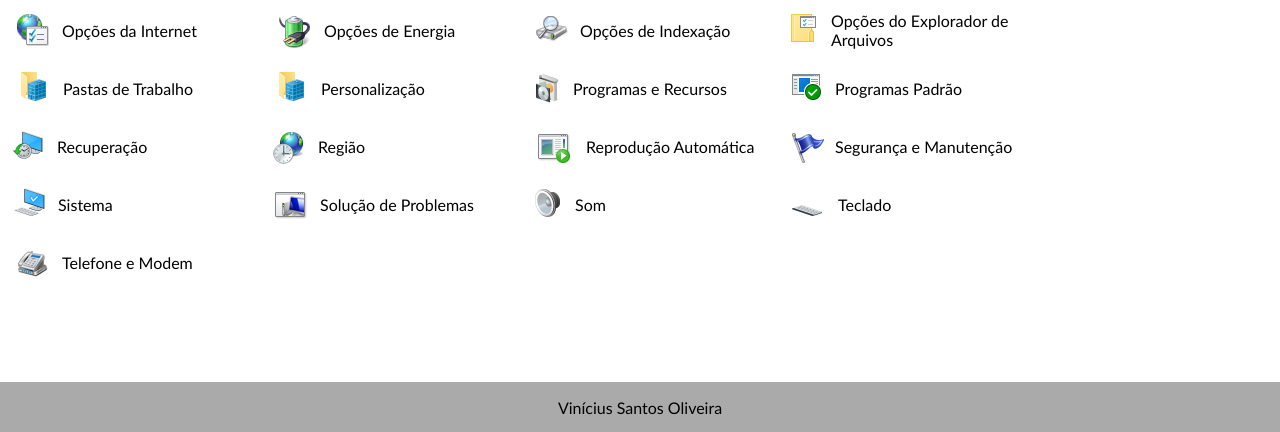
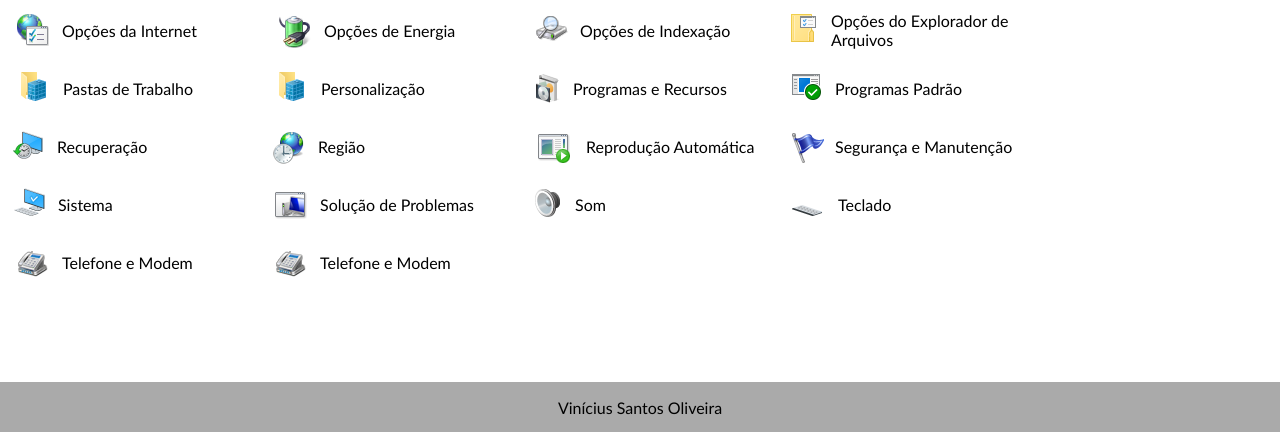
Before and after one commit to vini00784/painel-de-controle, a plain HTML site: page index.html in a window 1280 px wide. Shown: the part 368-800 px from the top of the page. Drawn offline with Linux system fonts and the light colour scheme.

Commit message:
Primeira parte finalizada

```diff
--- a/index.html
+++ b/index.html
@@ -212,6 +212,11 @@
             <span class="item-title">Telefone e Modem</span>
         </a>
 
+        <a href="./pages/telefone-e-modem.html" title="Após abrir o executar, digitar: telephon.cpl" class="item-container" target="_blank">
+            <img class="item-img" src="./icones/39.PNG" alt="Telefone e Modem>
+            <span class="item-title">Telefone e Modem</span>
+        </a>
+
     </main>
 
     <footer>
```
